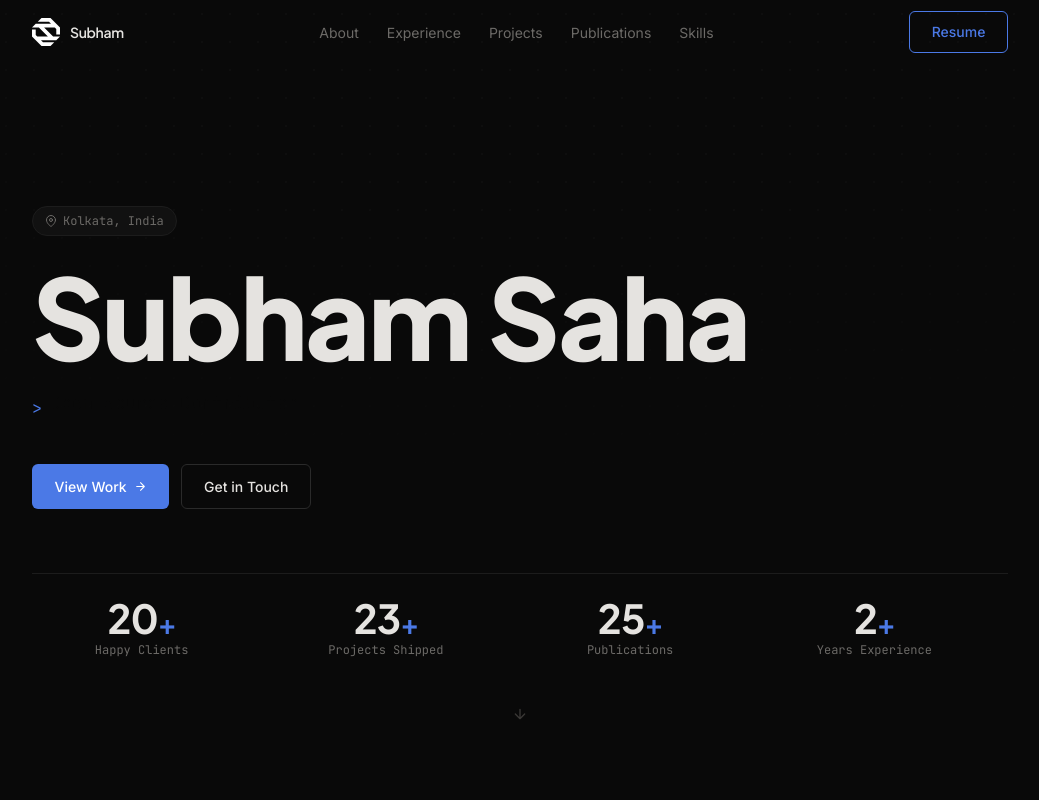
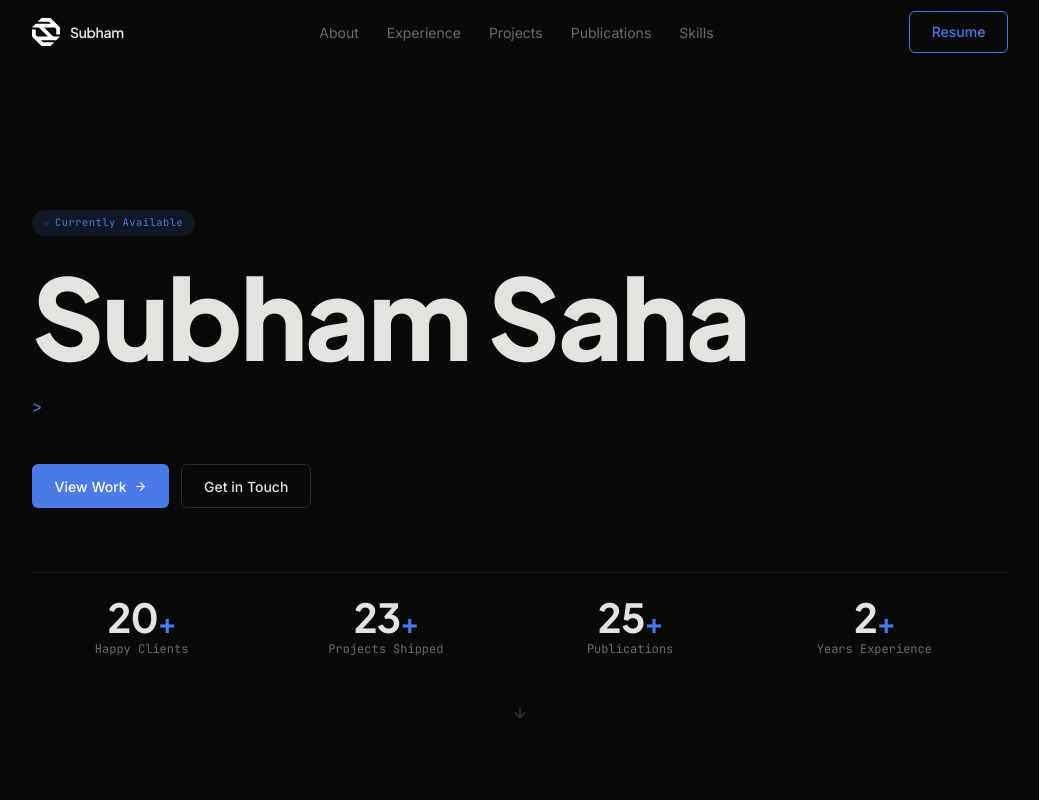
Before and after one commit to subham59036/subham59036, a React (Vite) app: page / in a window 1280 px wide. Shown: the top 800 px of the page, without its empty margins (120-1159 px from the left). Built offline with nearby package versions, Linux system fonts and the light colour scheme.

Commit message:
Updated Hero Chip

```diff
--- a/src/components/Hero.tsx
+++ b/src/components/Hero.tsx
@@ -44,14 +44,24 @@ export default function Hero() {
         <div
           className="inline-flex items-center gap-1.5 mb-6 px-3 py-1.5 rounded-full text-xs"
           style={{
-            border: '1px solid var(--color-stroke)',
-            background: 'var(--color-elevated)',
-            color: 'var(--color-dim)',
+            background: 'rgba(75,121,230,0.12)',
+            color: 'var(--color-accent)',
             fontFamily: 'var(--font-mono)',
+            fontSize: '0.65rem',
+            letterSpacing: '0.05em',
           }}
         >
-          <MapPinIcon size={12} />
-          Kolkata, India
+          <span
+            style={{
+              width: 5,
+              height: 5,
+              borderRadius: '50%',
+              background: 'var(--color-accent)',
+              animation: 'blink 2s ease infinite',
+              display: 'inline-block',
+            }}
+          />
+          Currently Available
         </div>
 
         {/* Name */}
```
